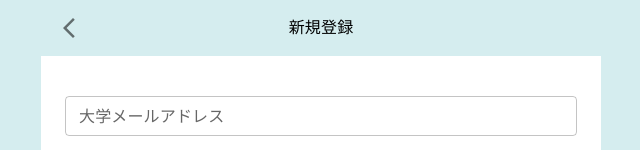
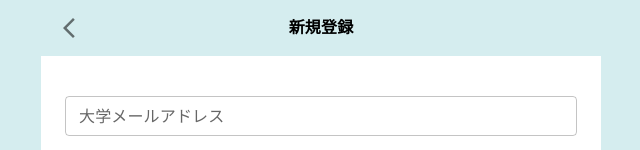
Before and after one commit to SuwaGeeks/Suwaaa, a Next.js app in the folder suwaaa-app/: page /signup in a window 1280 px wide. Shown: the top 150 px of the page, without its empty margins (319-959 px from the left). Built offline with nearby package versions, Linux system fonts and the light colour scheme.

Commit message:
update: headerを太字に変更

```diff
--- a/suwaaa-app/app/signup/page.tsx
+++ b/suwaaa-app/app/signup/page.tsx
@@ -71,7 +71,7 @@ export default function Signup() {
             <ArrowBackIosNewIcon />
           </IconButton>
         </Link>
-        <Typography sx={{width: "calc(100% - 80px)", textAlign: "center"}}>新規登録</Typography>
+        <Typography sx={{width: "calc(100% - 80px)", textAlign: "center", fontWeight: "bold"}}>新規登録</Typography>
       </Box>
       <Container className={styles.container}>
         <Stack gap={3} pt={5}>
```
